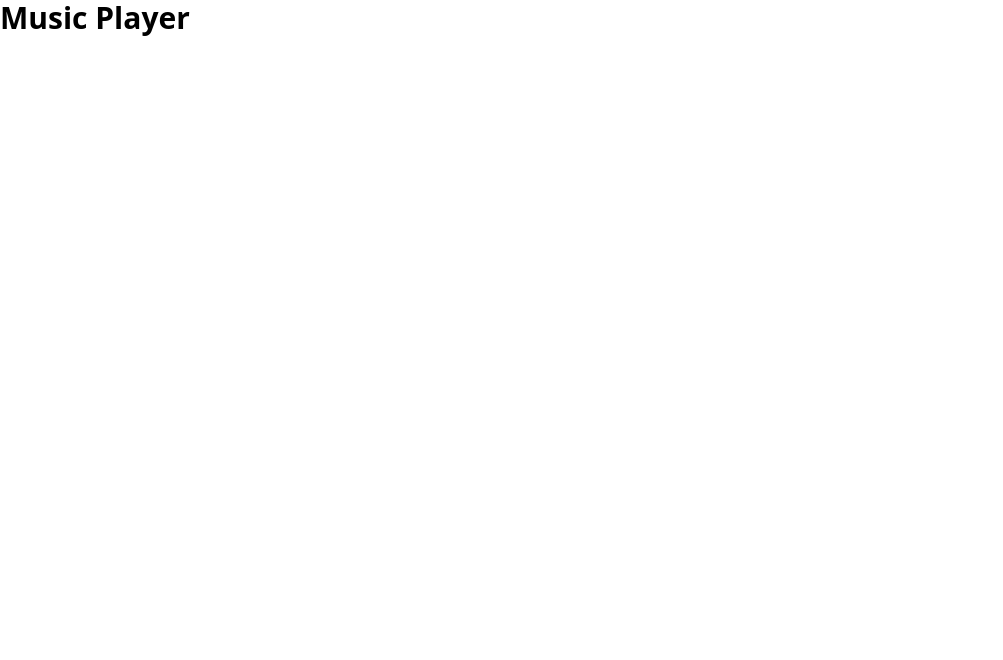
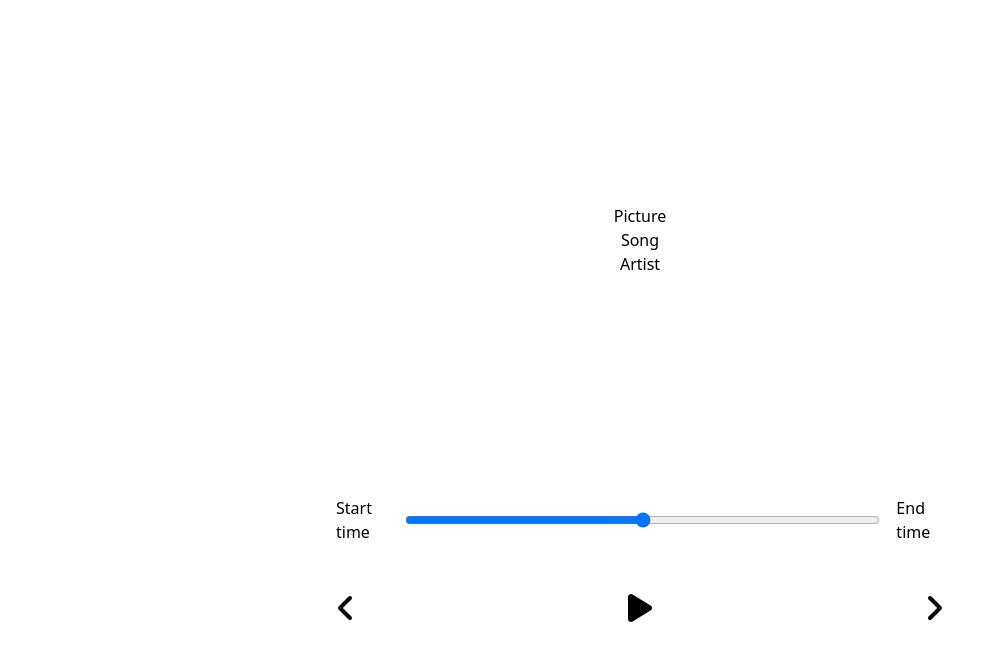
Before and after one commit to k3yss/Music-player, a React (Create React App) app: page / in a window 1280 px wide. Shown: the top 660 px of the page, without its empty margins (0-1003 px from the left). Built offline with nearby package versions, Linux system fonts and the light colour scheme.

Commit message:
add initial styling

```diff
--- a/package.json
+++ b/package.json
@@ -3,6 +3,9 @@
   "version": "0.1.0",
   "private": true,
   "dependencies": {
+    "@fortawesome/fontawesome-svg-core": "^6.2.0",
+    "@fortawesome/free-solid-svg-icons": "^6.2.0",
+    "@fortawesome/react-fontawesome": "^0.2.0",
     "@testing-library/jest-dom": "^5.16.5",
     "@testing-library/react": "^13.4.0",
     "@testing-library/user-event": "^13.5.0",
--- a/src/App.js
+++ b/src/App.js
@@ -1,7 +1,11 @@
+import Player from "./components/Player";
+import Song from "./components/Song";
+
 export default function App() {
   return (
     <div className="App">
-      <h1 className="text-3xl font-bold ">Music Player</h1>
+      <Song />
+      <Player />
     </div>
   );
 }
--- /dev/null
+++ b/src/components/Player.jsx
@@ -0,0 +1,30 @@
+import React from "react";
+import { FontAwesomeIcon } from "@fortawesome/react-fontawesome";
+import {
+  faPlay,
+  faAngleLeft,
+  faAngleRight,
+} from "@fortawesome/free-solid-svg-icons";
+
+function Player() {
+  return (
+    <div className="player flex flex-col min-h-[20vh] items-center justify-between">
+      <div className="time-control w-1/2  flex">
+        <p className="p-4">Start time</p>
+        <input className="w-full py-4 px-8" type="range" />
+        <p className="p-4">End time</p>
+      </div>
+      <div className="playcontrol flex justify-between items-center p-4 w-1/2">
+        <FontAwesomeIcon className="skip-back cursor-pointer" size="2x" icon={faAngleLeft} />
+        <FontAwesomeIcon className="play cursor-pointer" size="2x" icon={faPlay} />
+        <FontAwesomeIcon
+          className="skip-forward cursor-pointer"
+          size="2x"
+          icon={faAngleRight}
+        />
+      </div>
+    </div>
+  );
+}
+
+export default Player;
--- /dev/null
+++ b/src/components/Song.jsx
@@ -0,0 +1,13 @@
+import React from "react";
+
+function Song() {
+  return (
+    <div className="song-container min-h-[60vh]  flex flex-col items-center justify-center">
+      <h1>Picture</h1>
+      <h1>Song</h1>
+      <h1>Artist</h1>
+    </div>
+  );
+}
+
+export default Song;
```
Also changed, not shown: 1 other file (tests, documents, lock files or other folders).
